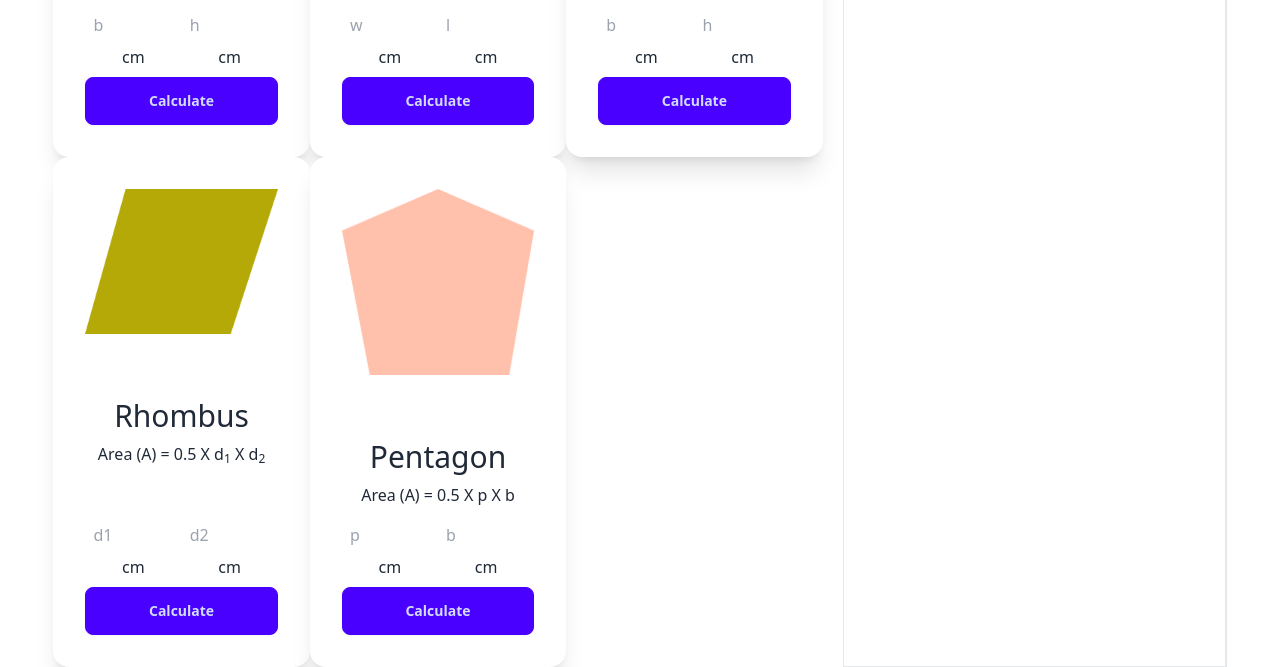
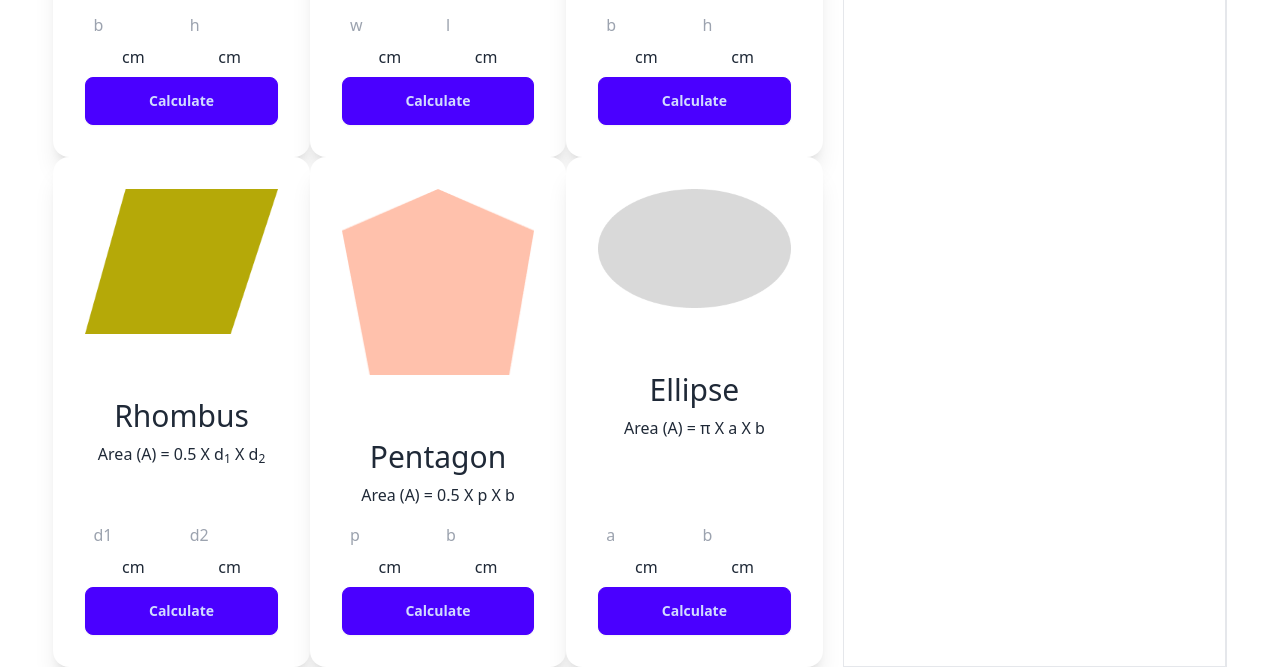
Before and after one commit to maasajal/geometry-genius, a plain HTML site: page index.html in a window 1280 px wide. Shown: the part 481-1148 px from the top of the page. Drawn offline with nearby package versions, Linux system fonts and the light colour scheme.

Commit message:
Ellipse area calculated

```diff
--- a/index.html
+++ b/index.html
@@ -221,6 +221,46 @@
               </div>
             </div>
           </div>
+          <!-- Ellipse card -->
+          <div class="card bg-base-100 shadow-xl text-center">
+            <figure class="p-8">
+              <img src="./images/ellipse.png" alt="ellipse" />
+            </figure>
+            <div class="card-body">
+              <h2 class="text-center text-3xl">Ellipse</h2>
+              <p>Area (A) = π X a X b</p>
+              <div class="flex justify-evenly">
+                <label for="ellipse-a">
+                  <input
+                    class="p-2 w-24"
+                    type="text"
+                    name="ellipse-a"
+                    id="ellipse-a"
+                    placeholder="a"
+                  />
+                  cm
+                </label>
+                <label for="ellipse-b">
+                  <input
+                    class="p-2 w-24"
+                    type="text"
+                    name="ellipse-b"
+                    id="ellipse-b"
+                    placeholder="b"
+                  />
+                  cm
+                </label>
+              </div>
+              <div class="card-actions">
+                <button
+                  onclick="calculateEllipseArea()"
+                  class="btn btn-primary w-full"
+                >
+                  Calculate
+                </button>
+              </div>
+            </div>
+          </div>
         </div>
         <!-- Geometry area calculation -->
         <div class="w-96 border border-r-2 p-4">
@@ -232,6 +272,7 @@
             <p>Parallelogram Area: <span id="parallelogramArea"></span></p>
             <p>Rhombus Area: <span id="rhombusArea"></span></p>
             <p>Pentagon Area: <span id="pentagonArea"></span></p>
+            <p>Ellipse Area: <span id="ellipseArea"></span></p>
           </div>
         </div>
       </div>
--- a/js/scripts.js
+++ b/js/scripts.js
@@ -33,6 +33,14 @@ function calculatePentagonArea() {
   setArea("pentagonArea", area);
   console.log(area);
 }
+function calculateEllipseArea() {
+  const a = getInputValue("ellipse-a");
+  const b = getInputValue("ellipse-b");
+  const pi = 3.14;
+  const area = pi * a * b;
+  setArea("ellipseArea", area.toFixed(2));
+  console.log(area);
+}
 function getInputValue(idName) {
   const value = parseFloat(document.getElementById(idName).value);
   return value;
```
